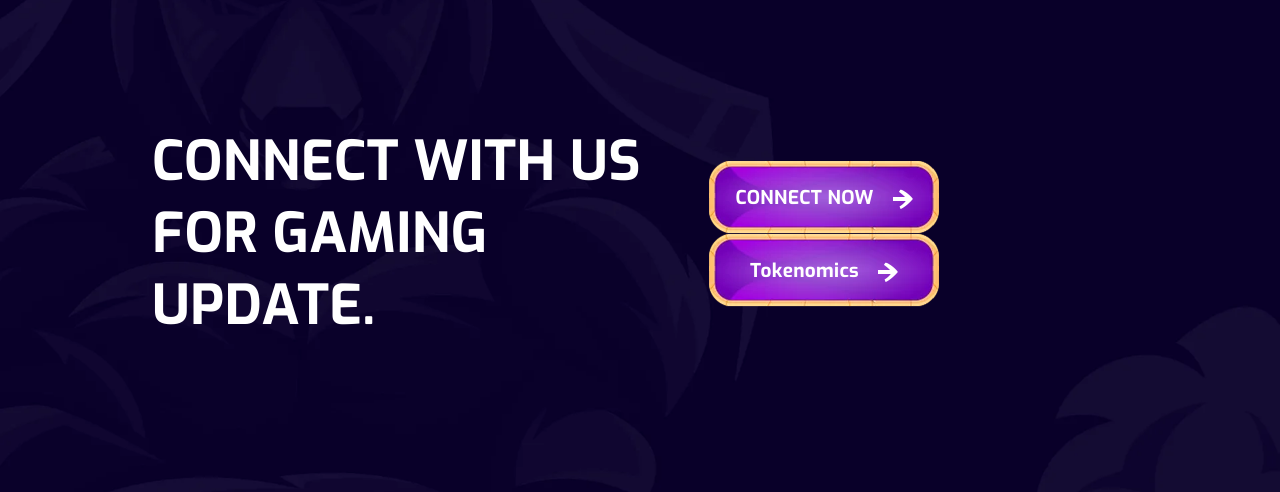
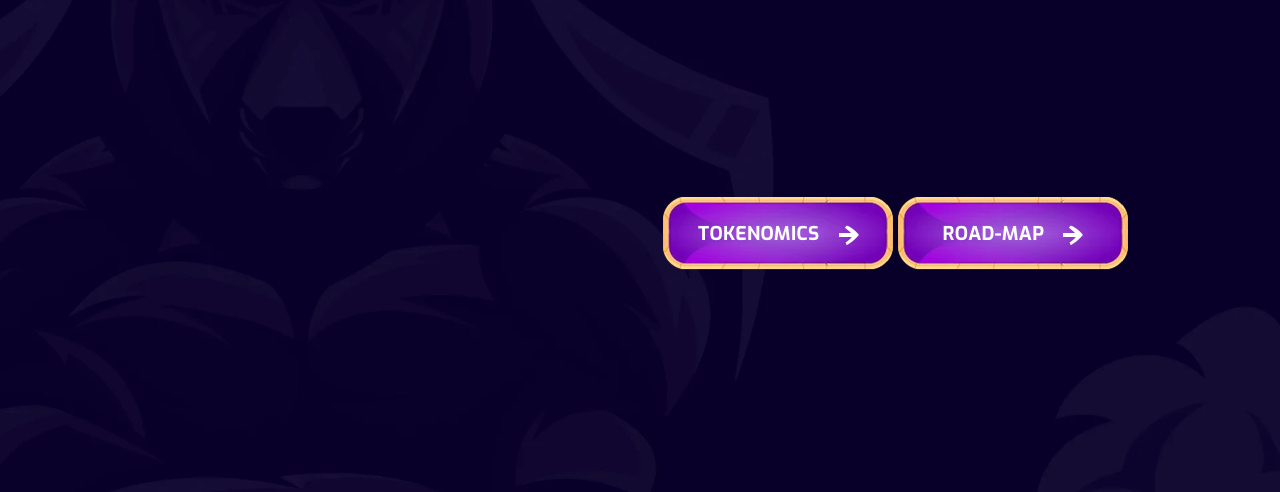
Before and after one commit to bonxgame/bonxgame, a plain HTML site: page index.html in a window 1280 px wide. Shown: the part 3800-4292 px from the top of the page. Drawn offline with Linux system fonts and the light colour scheme.

Commit message:
Update index.html

```diff
--- a/index.html
+++ b/index.html
@@ -388,12 +388,12 @@
                     <div class="col-12">
                         <div class="gaming_update_inner d-flex justify-content-between align-items-center" data-bgimg="assets/img/bg/gaming-bg1.webp">
                             <div class="gaming_update_text">
-                                <h2>Connect with us <br>
-                                    for gamING update.</h2>
+                                <!--<h2>Connect with us <br>
+                                    for gamING update.</h2>-->
                             </div>
                             <div class="gaming_update_btn">
-                                <a class="btn btn-link" href="contact.html">CONNECT NOW <img src="assets/img/icon/arrrow-icon.webp" alt=""> </a>
-                                  <a class="btn btn-link" href="players.html">Tokenomics <img src="assets/img/icon/arrrow-icon.webp" alt=""> </a>
+                                <a class="btn btn-link" href="players.html">TOKENOMICS <img src="assets/img/icon/arrrow-icon.webp" alt=""> </a>
+                                  <a class="btn btn-link" href="404.html">ROAD-MAP <img src="assets/img/icon/arrrow-icon.webp" alt=""> </a>
                             </div>
                         </div>
                     </div>
```
